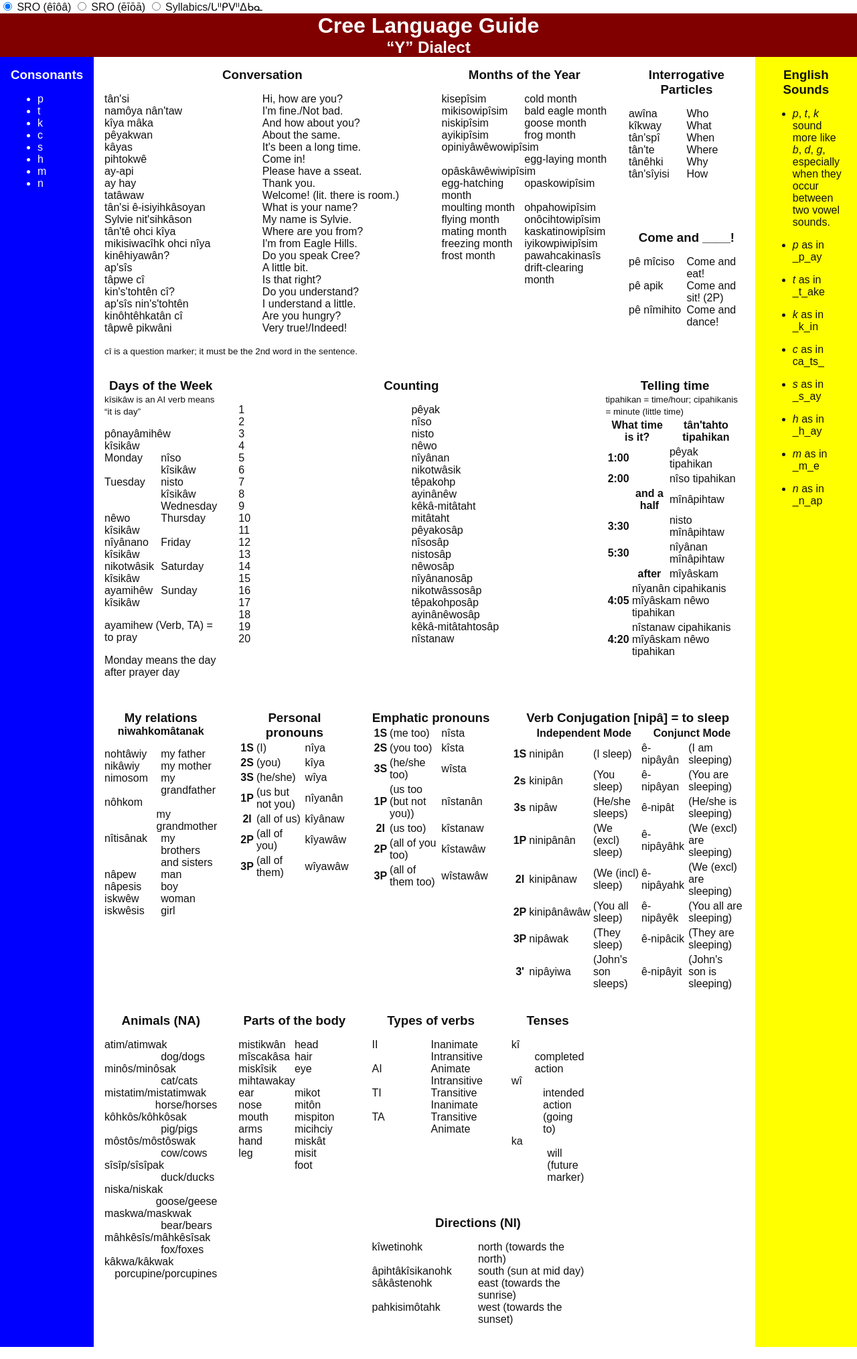
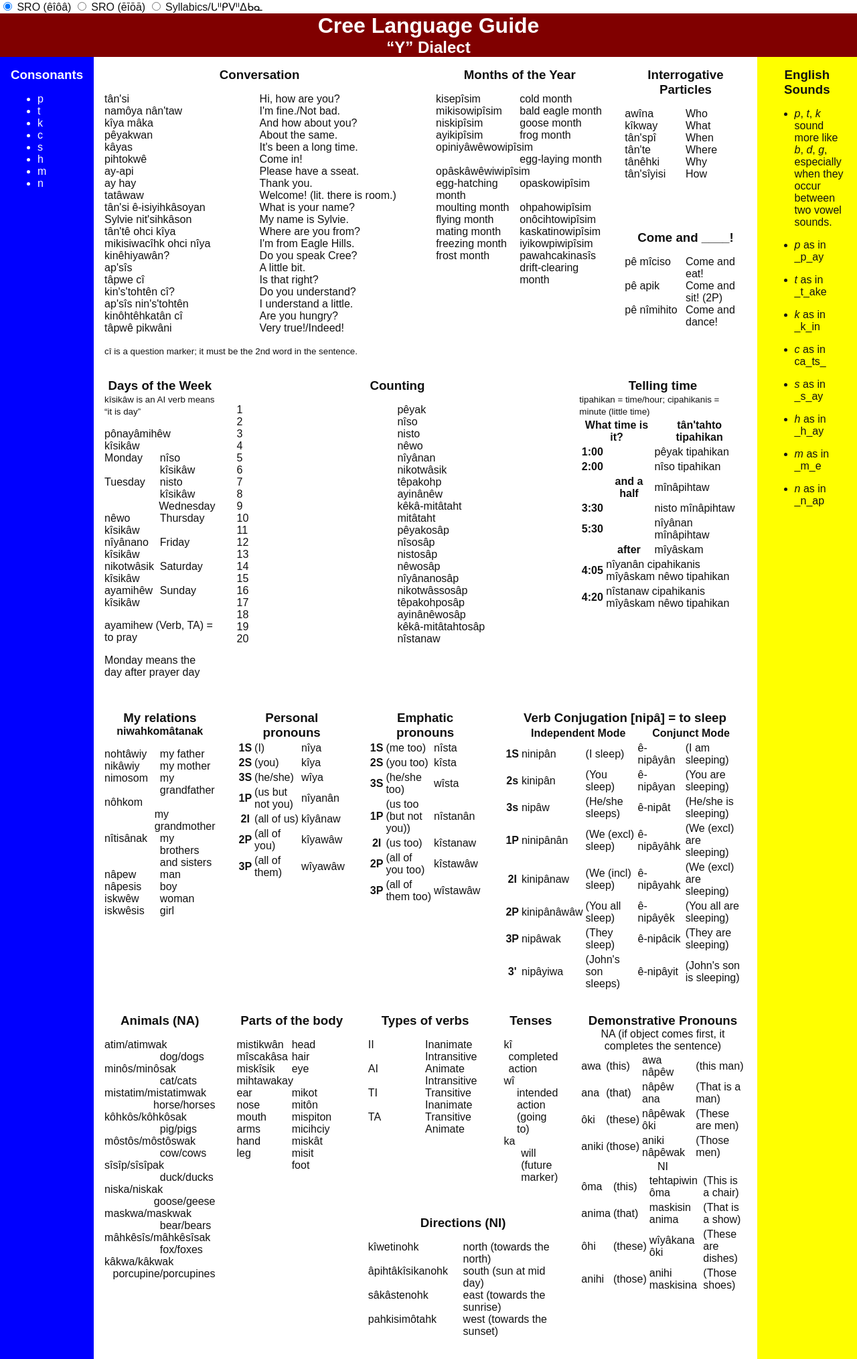
Before and after one commit to eddieantonio/cree-language-guide, a Jekyll site: the page built from index.html, in a window 1280 px wide. Shown: the whole page at 67% size. Built offline with Jekyll 4.4.1, drawn with Linux system fonts in a browser that asks for light colours.

Commit message:
Demonstrative pronouns.

```diff
--- a/_data/guide.yml
+++ b/_data/guide.yml
@@ -401,7 +401,46 @@ sections:
       eng: future marker
       gloss: will
 
- # TODO: Demonstrative pronouns
+ demonstrative-pronouns:
+   title: Demonstrative Pronouns
+   na:
+     note: NA (if object comes first, it completes the sentence)
+     table:
+       - cree: awa
+         trans: this
+         egcree: awa nâpêw
+         egtrans: this man
+       - cree: ana
+         trans: that
+         egcree: nâpêw ana
+         egtrans: That is a man
+       - cree: ôki
+         trans: these
+         egcree: nâpêwak ôki
+         egtrans: These are men
+       - cree: aniki
+         trans: those
+         egcree: aniki nâpêwak
+         egtrans: Those men
+   ni:
+     note: NI
+     table:
+       - cree: ôma
+         trans: this
+         egcree: tehtapiwin ôma
+         egtrans: This is a chair
+       - cree: anima
+         trans: that
+         egcree: maskisin anima
+         egtrans: That is a show
+       - cree: ôhi
+         trans: these
+         egcree: wîyâkana ôki
+         egtrans: These are dishes
+       - cree: anihi
+         trans: those
+         egcree: anihi maskisina
+         egtrans: Those shoes
 
  directions:
    title: Directions (NI)
--- a/guide.scss
+++ b/guide.scss
@@ -90,6 +90,9 @@ main {
     & > .tenses {
         grid-area: tenses;
     }
+    & > .demonstrative-pronouns {
+        grid-area: demonstr;
+    }
     & > .directions {
         grid-area: dirs;
     }
--- a/index.html
+++ b/index.html
@@ -192,6 +192,25 @@ layout: guide
   {%- endfor -%}</dl>
 </section>
 
+{%- assign section = "demonstrative-pronouns" -%}
+{%- assign _ = __.sections[section] -%}
+<section id="{{ section }}" class="{{ section }}">
+  <h3>{{ _.title }}</h3>
+
+  {%- assign nani = "na ni" | split: " " -%}
+  {%- for pos in nani -%}
+    <table>
+      <caption>{{ _[pos].note }}</caption>
+      {%- for row in _[pos].table -%}<tr>
+        <td lang="cr">{{ row.cree -}}
+        <td>({{ row.trans -}})
+        <td lang="cr">{{ row.egcree -}}
+        <td>({{ row.egtrans -}})
+      </tr>{%- endfor -%}
+    </table>
+  {%- endfor -%}
+</section>
+
 {%- assign _ = __.sections.directions -%}
 <section id="directions" class="directions">
   <h3>{{ _.title }}</h3>
```
